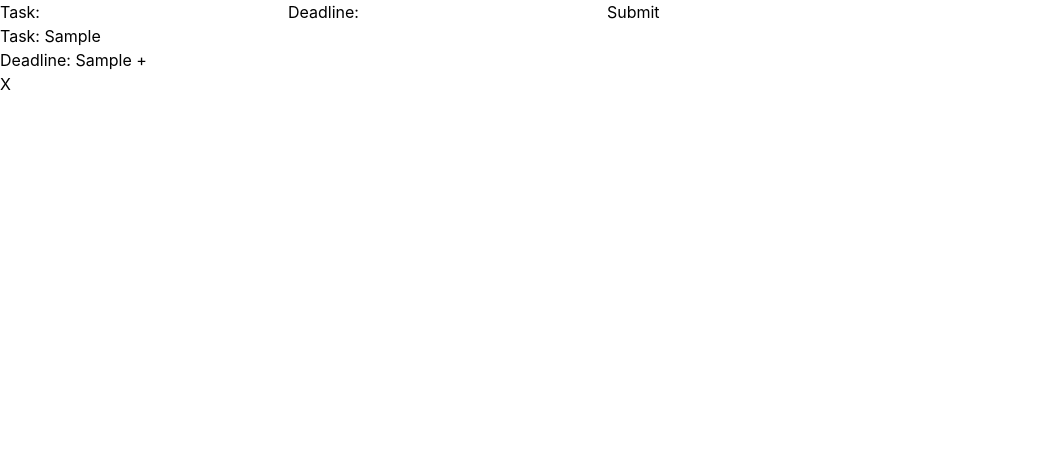
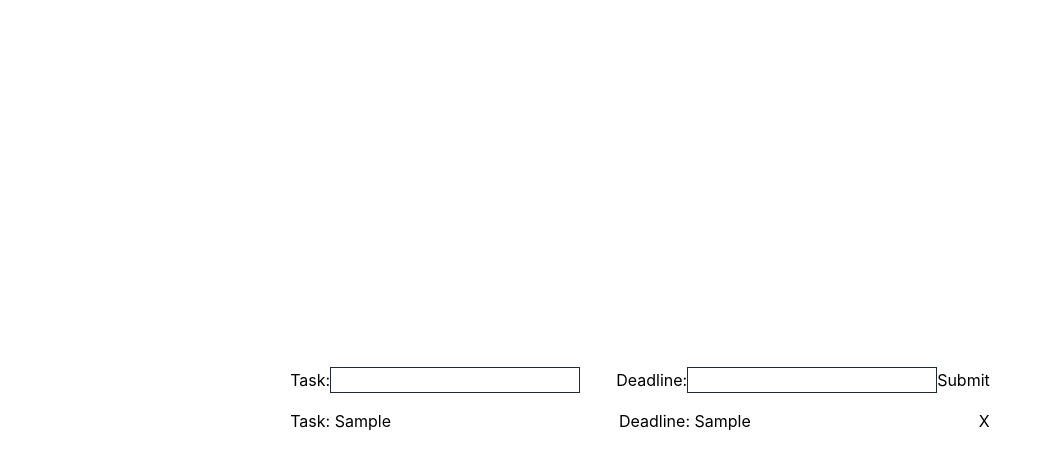
Before and after one commit to Valllerian/New-App, a React (Create React App) app: page / in a window 1280 px wide. Both pictures are taken after typing "Sample", "Sample" into the empty fields and a click on the input "Submit". Shown: the top 470 px of the page, without its empty margins (0-1053 px from the left). Built offline with nearby package versions, Linux system fonts and the light colour scheme.

Commit message:
positioning added

```diff
--- a/src/Components/NewTodoForm/NewTodoForm.jsx
+++ b/src/Components/NewTodoForm/NewTodoForm.jsx
@@ -5,8 +5,6 @@ const NewTodoForm = () => {
   const [task, setTask] = useState("");
   const [deadline, setDeadline] = useState("");
   const [taskArray, setTaskArray] = useState([]);
-  // this component should render a form with one text input for the task to be created.
-  // When this form is submitted, a new Todo component should be created;
 
   const handleSubmit = (e) => {
     e.preventDefault();
@@ -21,7 +19,6 @@ const NewTodoForm = () => {
     setTaskArray([...taskArray, currentTask]);
     setTask({ value: "" });
     setDeadline({ value: "" });
-    console.log(taskArray);
   };
 
   const handleChangeTask = (e) => {
@@ -35,22 +32,24 @@ const NewTodoForm = () => {
   return (
     <div>
       <form onSubmit={(e) => handleSubmit(e)}>
-        <label>
+        <label className="mr-9">
           Task:
           <input
             type="text"
             name="task"
             value={task.value}
             onChange={(e) => handleChangeTask(e)}
+            className='border border-gray-800'
           />
         </label>
-        <label>
+        <label className="">
           Deadline:
           <input
             type="text"
             name="deadline"
             value={deadline.value}
             onChange={(e) => handleChangeDeadline(e)}
+            className='border border-gray-800'
           />
         </label>
         <input type="submit" value="Submit" />
--- a/src/Components/Todo/Todo.jsx
+++ b/src/Components/Todo/Todo.jsx
@@ -11,9 +11,9 @@ const Todo = (props) => {
     setVisual(false);
   };
   return (
-    <div className={visual ? "true" : "hidden"}>
-      <div>Task: {task}</div>
-      <div>Deadline: {deadline} + </div>
+    <div className={visual ? "flex justify-between pt-4" : "hidden"}>
+      <div className="">Task: {task}</div>
+      <div className="">Deadline: {deadline}</div>
       <button onClick={(e) => deleteTask(e)}>X</button>
     </div>
   );
--- a/src/Components/TodoList/TodoList.jsx
+++ b/src/Components/TodoList/TodoList.jsx
@@ -5,7 +5,7 @@ const TodoList = () => {
     // this component should render the NewToDoForm component and should render the list of Todo components;
     // Place your state that contains all of the todos in this component;
   return (
-    <div><NewTodoForm/></div>
+    <div className='flex h-screen justify-center items-center'><NewTodoForm/></div>
   )
 }
 
```
